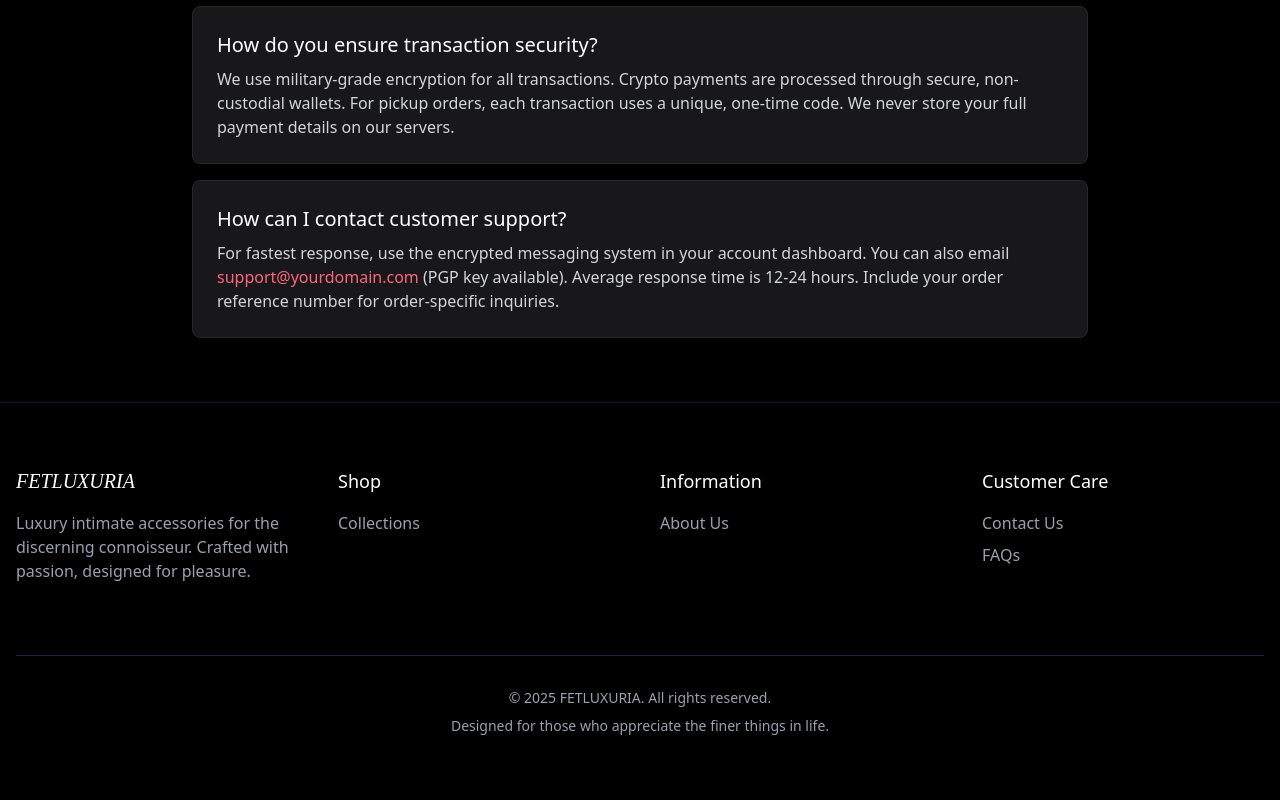
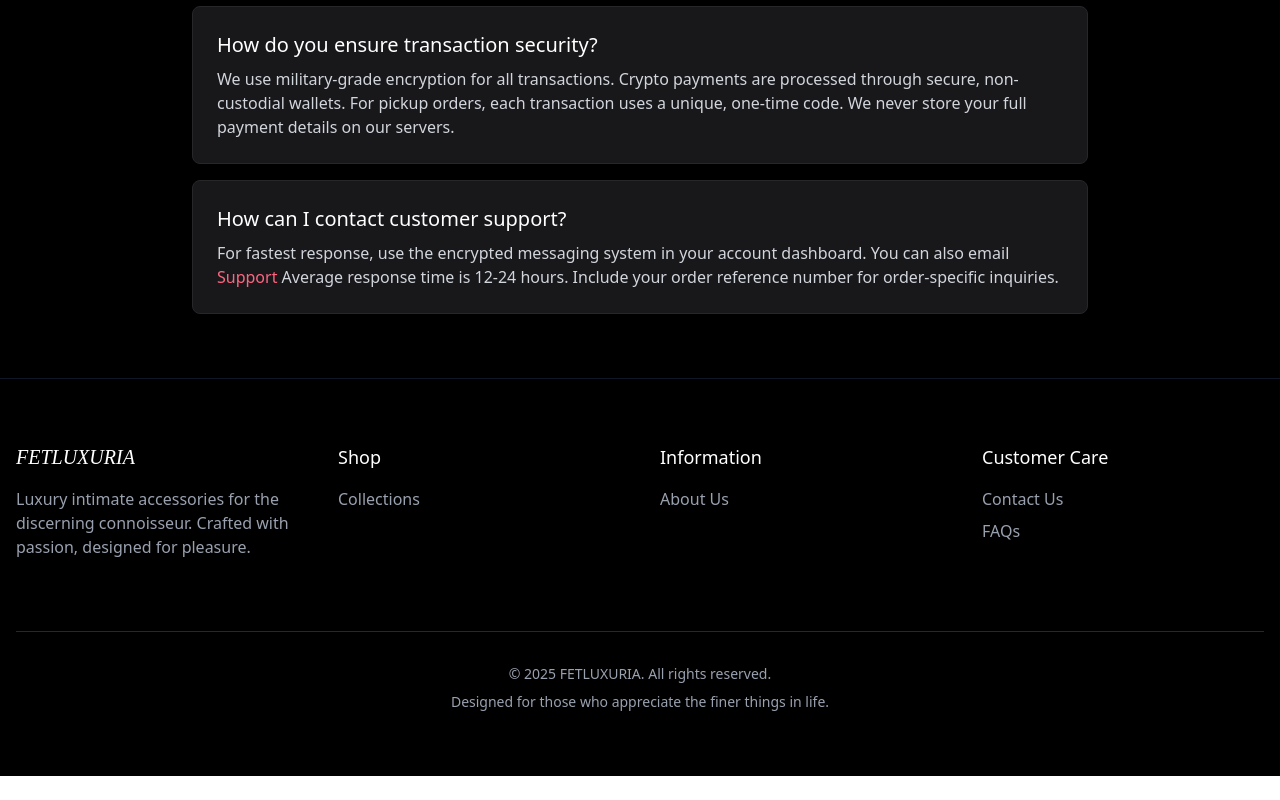
Before and after one commit to shawnrockwell007/fff, a Vue app: page /faq in a window 1280 px wide. Shown: the part 1612-2412 px from the top of the page. After the commit the page ends 2388 px from the top, so only its background shows below. Built offline with nearby package versions, Linux system fonts and the light colour scheme.

Commit message:
Update faq support info

```diff
--- a/src/views/FaqView.vue
+++ b/src/views/FaqView.vue
@@ -108,8 +108,8 @@
               <h3 class="text-xl font-medium mb-2">How can I contact customer support?</h3>
               <p class="text-gray-300">
                 For fastest response, use the encrypted messaging system in your account dashboard.
-                You can also email <span class="text-rose-400">support@yourdomain.com</span>
-                (PGP key available). Average response time is 12-24 hours. Include your order
+                You can also email <span class="text-rose-400"><RouterLink to="/contact">Support</RouterLink></span>
+                 Average response time is 12-24 hours. Include your order
                 reference number for order-specific inquiries.
               </p>
             </div>
```
